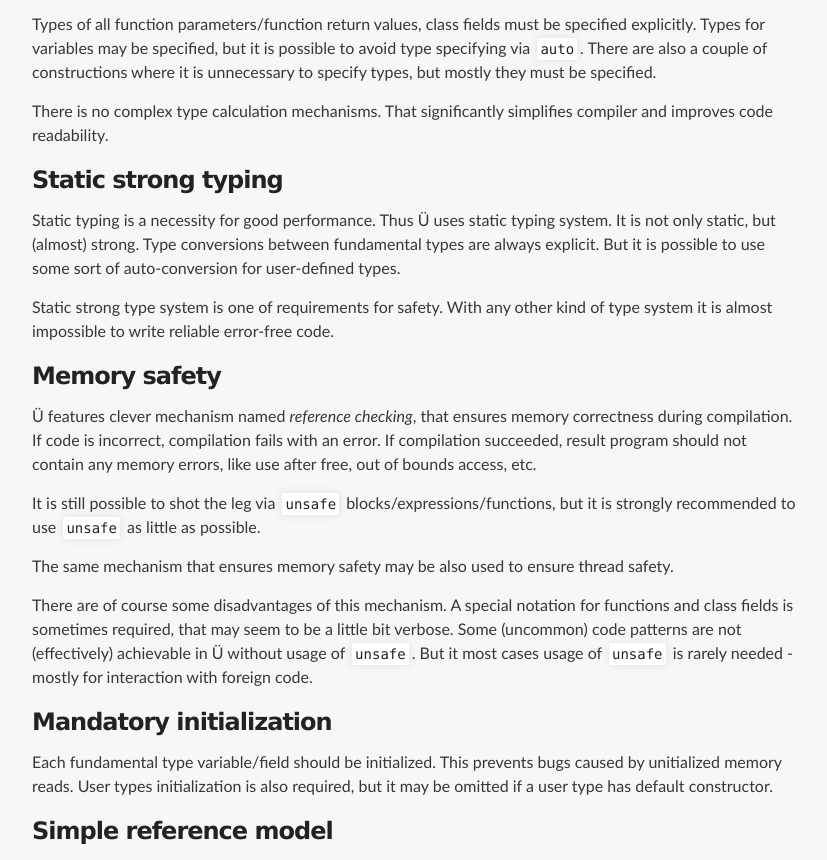
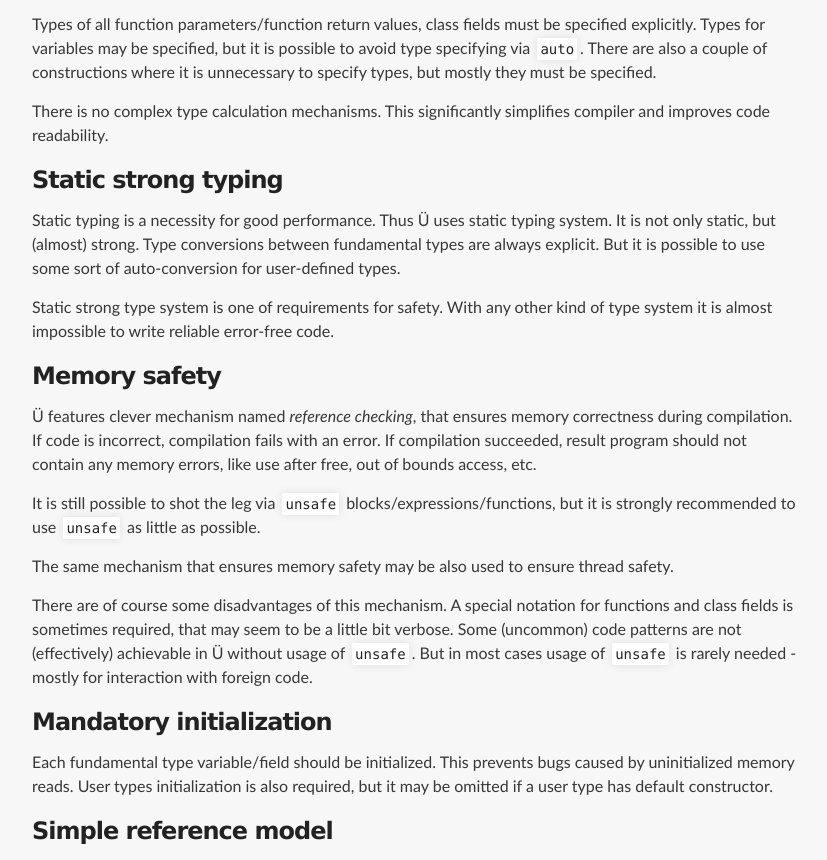
Before and after one commit to Panzerschrek/U-00DC-Sprache-site, a Jekyll site: the page built from overview.md, in a window 1280 px wide and 1400 px high, scrolled down 926 px. Shown: the part 159-1019 px from the top of the window, without its empty margins (224-1051 px from the left). Built offline with Jekyll 4.4.1, drawn with Linux system fonts in a browser that asks for light colours; our own code applies the rules of GitHub Pages for plain Markdown files; some of the changed text lies outside the part shown.

Commit message:
Nekotoryje ispravlenija v "overview".

```diff
--- a/overview.md
+++ b/overview.md
@@ -49,7 +49,7 @@ Types for variables may be specified, but it is possible to avoid type specifyin
 There are also a couple of constructions where it is unnecessary to specify types, but mostly they must be specified.
 
 There is no complex type calculation mechanisms.
-That significantly simplifies compiler and improves code readability.
+This significantly simplifies compiler and improves code readability.
 
 
 ### Static strong typing
@@ -77,13 +77,13 @@ The same mechanism that ensures memory safety may be also used to ensure thread
 There are of course some disadvantages of this mechanism.
 A special notation for functions and class fields is sometimes required, that may seem to be a little bit verbose.
 Some (uncommon) code patterns are not (effectively) achievable in Ü without usage of `unsafe`.
-But it most cases usage of `unsafe` is rarely needed - mostly for interaction with foreign code.
+But in most cases usage of `unsafe` is rarely needed - mostly for interaction with foreign code.
 
 
 ### Mandatory initialization
 
 Each fundamental type variable/field should be initialized.
-This prevents bugs caused by unitialized memory reads.
+This prevents bugs caused by uninitialized memory reads.
 User types initialization is also required, but it may be omitted if a user type has default constructor.
 
 
@@ -115,7 +115,7 @@ In terms of C++ this means that no non-trivially-relocable types are allowed.
 
 Ü supports a special structure/class methods named `constructor`, that are called during initialization.
 Usage of constructors is almost like in C++.
-This  seems to be more elegant way of initialization, compared to factory functions like in Rust.
+This seems to be more elegant way of initialization, compared to factory functions like in Rust.
 
 
 ### Destructors
```
Also changed, not shown: other parts of overview.md (+3 -3 lines).
